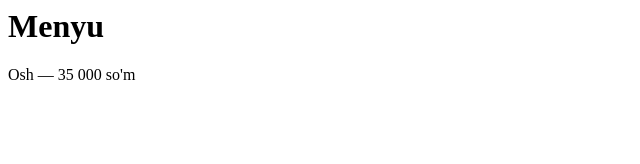
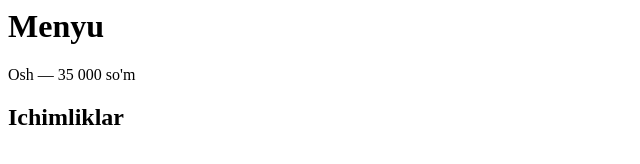
Before and after one commit to Sarvarbek0704/ilmhamroh-git-sinov-pr, a plain HTML site: page menyu/index.html in a window 1280 px wide. Shown: the whole page, without its empty margins (0-640 px from the left). Drawn offline with Linux system fonts and the light colour scheme.

Commit message:
Menyu: ichimliklar bo'limini qo'sh

```diff
--- a/menyu/index.html
+++ b/menyu/index.html
@@ -1,2 +1,3 @@
 <h1>Menyu</h1>
 <p>Osh — 35 000 so'm</p>
+<h2>Ichimliklar</h2>
```
